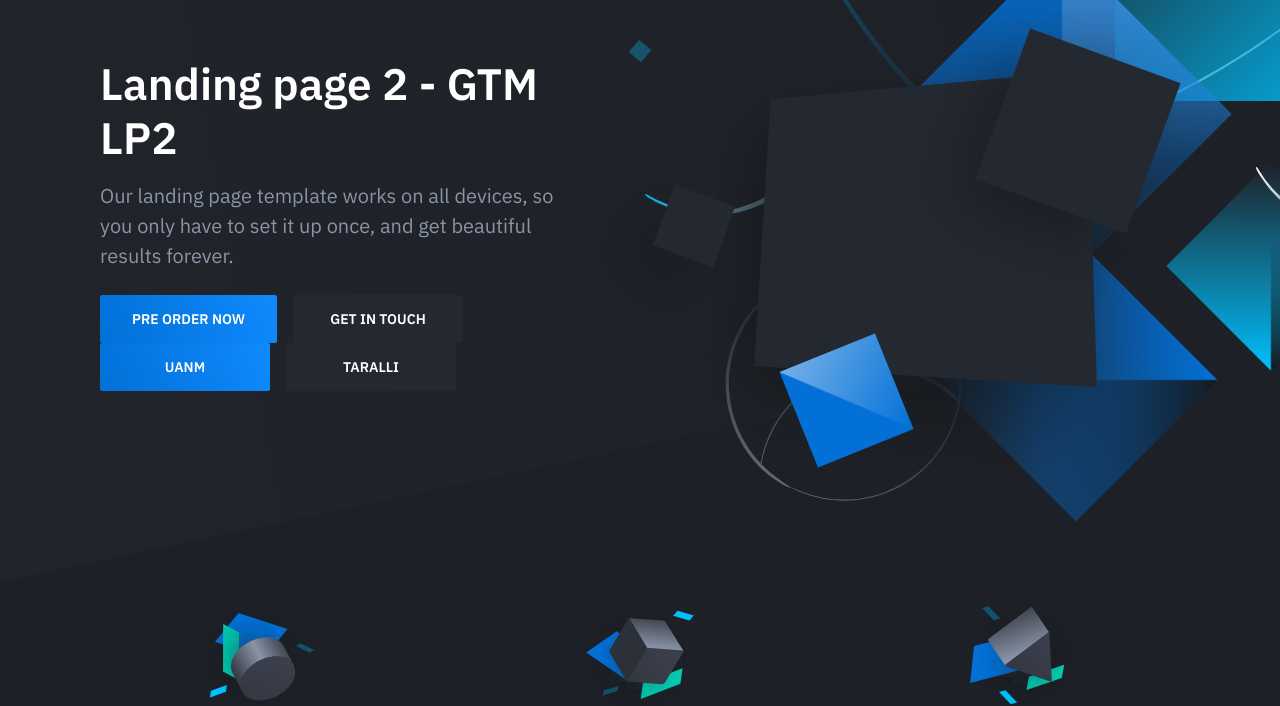
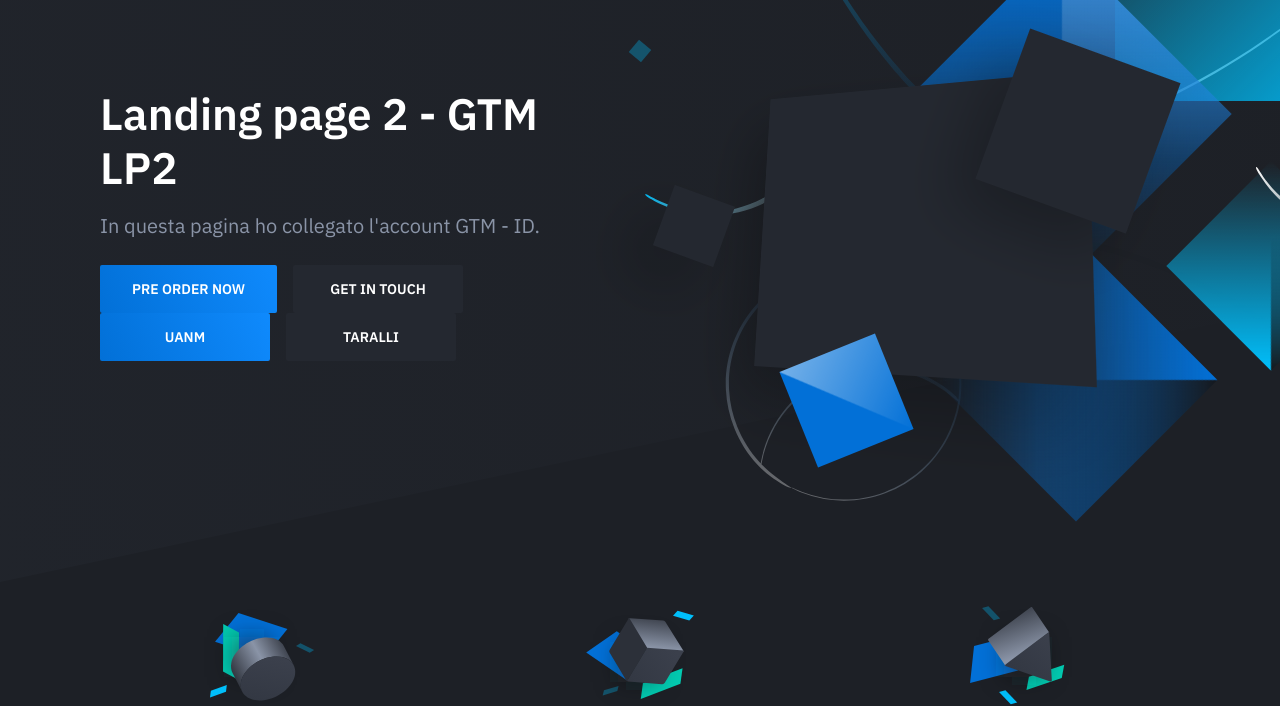
Before and after one commit to fededeep/sito2, a plain HTML site: page index.html in a window 1280 px wide. Shown: the part 118-824 px from the top of the page. Drawn offline with nearby package versions, Linux system fonts and the light colour scheme.

Commit message:
subtutite

```diff
--- a/index.html
+++ b/index.html
@@ -32,7 +32,7 @@
                     <div class="hero-inner">
 						<div class="hero-copy">
 	                        <h1 class="hero-title mt-0">Landing page 2 - GTM LP2</h1>
-	                        <p class="hero-paragraph">Our landing page template works on all devices, so you only have to set it up once, and get beautiful results forever.</p>
+	                        <p class="hero-paragraph">In questa pagina ho collegato l'account GTM - ID.</p>
 	                         <div class="hero-cta"><a class="button button-primary" href="preorder.html">Pre order now</a><a class="button" href="#">Get in touch</a></div> <div class="hero-cta"><a class="button button-primary" href="preorder.html">uanm</a><a class="button" href="#">taralli</a></div>
 						</div>
 						<div class="hero-figure anime-element">
```
